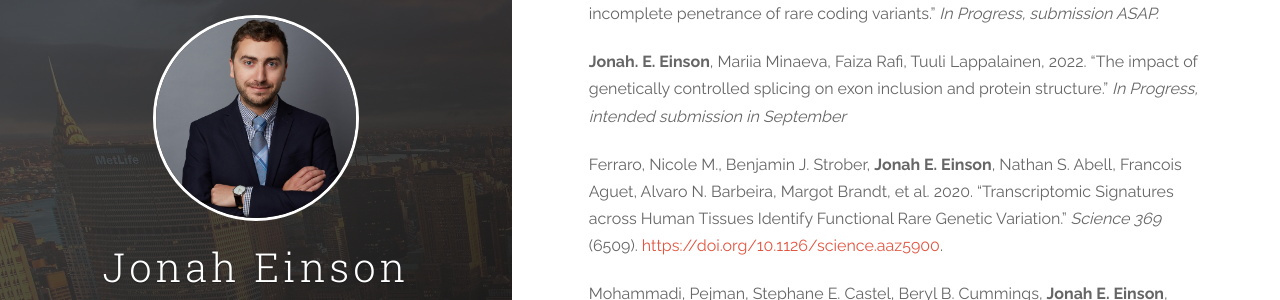
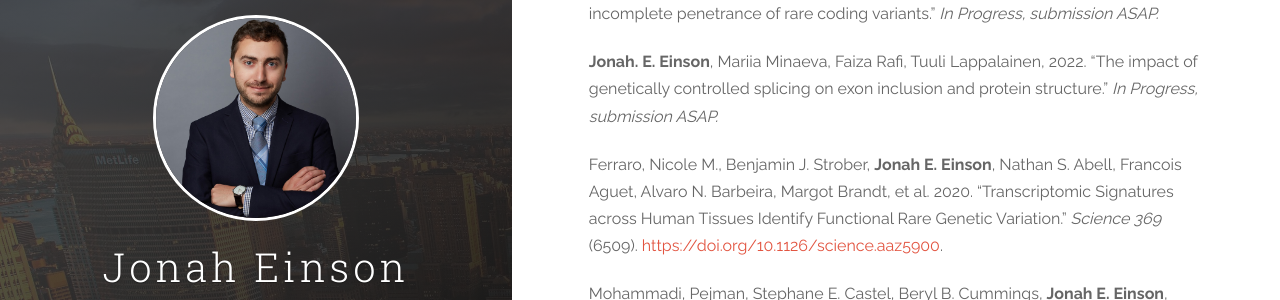
Before and after one commit to jeinson/jeinson.github.io, a Jekyll site: the page built from about.md, in a window 1280 px wide and 900 px high, scrolled down 980 px. Shown: the part 181-481 px from the top of the window. Built offline with Jekyll 4.4.1, drawn with Linux system fonts in a browser that asks for light colours.

Commit message:
Updated about

```diff
--- a/about.md
+++ b/about.md
@@ -40,7 +40,7 @@ My scientific career started in college, when I worked in the [Sela Lab](https:/
 “Genetic control of mRNA splicing as a potential mechanism for incomplete penetrance of rare coding variants.” *In Progress, submission ASAP.*
 
 **Jonah. E. Einson**, Mariia Minaeva, Faiza Rafi, Tuuli Lappalainen, 2022. “The impact of genetically
-controlled splicing on exon inclusion and protein structure.” *In Progress, intended submission in September*
+controlled splicing on exon inclusion and protein structure.” *In Progress, submission ASAP.*
 
 Ferraro, Nicole M., Benjamin J. Strober, **Jonah E. Einson**, Nathan S. Abell, Francois Aguet, Alvaro N.
 Barbeira, Margot Brandt, et al. 2020. “Transcriptomic Signatures across Human Tissues Identify
```
